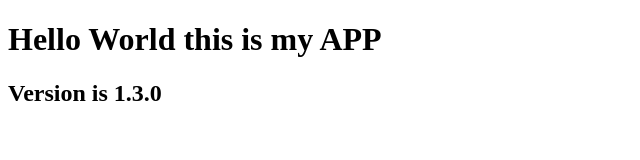
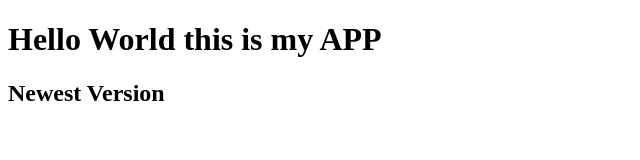
Before and after one commit to drajver5siti/fluxcd-app, a plain HTML site: page src/index.html in a window 1280 px wide. Shown: the full height of the page, 0-640 px from the left. Drawn offline with Linux system fonts and the light colour scheme.

```diff
--- a/src/index.html
+++ b/src/index.html
@@ -7,6 +7,6 @@
 </head>
 <body>
     <h1>Hello World this is my APP</h1>
-    <h2>Version is 1.3.0</h2>
+    <h2>Newest Version</h2>
 </body>
 </html>
```
Also changed, not shown: 2 other files.
